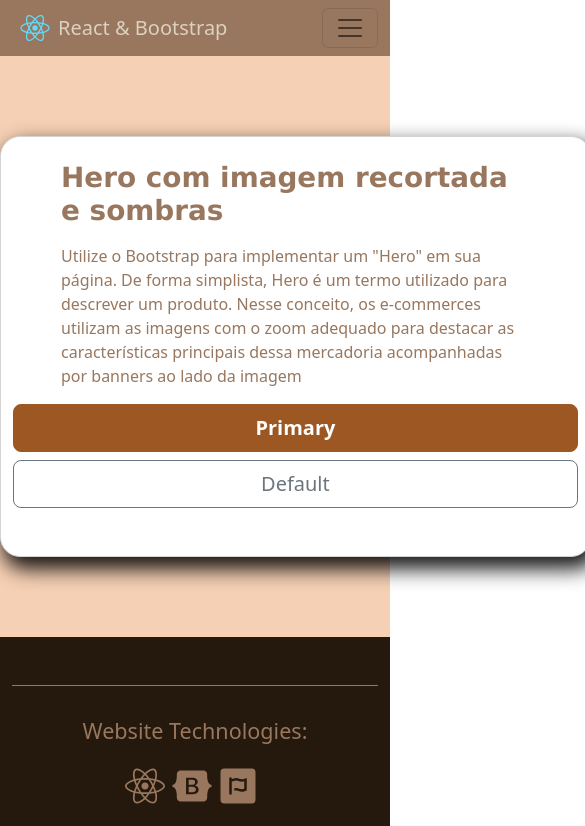
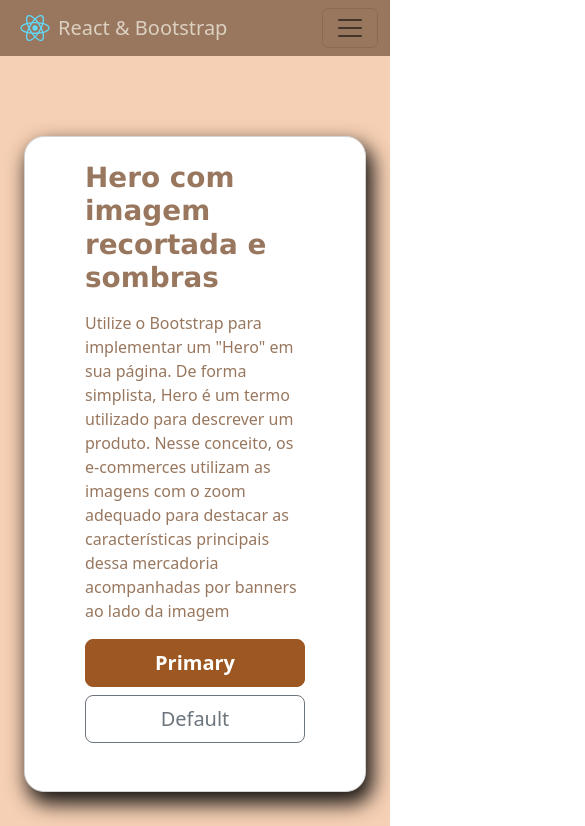
Before and after one commit to danircfilho/portfolio-react-bootstrap-template, a React (Create React App) app: page / in a window 390 px wide. Shown: the top 826 px of the page, 585 px wide, since content can reach past the window. Built offline with nearby package versions, Linux system fonts and the light colour scheme.

Commit message:
ajustes finais

```diff
--- a/src/components/pages/Home.jsx
+++ b/src/components/pages/Home.jsx
@@ -20,6 +20,7 @@ export default function Home() {
 
   return (
     <motion.div
+      className={styles.wrapperOut}
       initial='hidden'
       exit='exit'
       /* animate='show' */
@@ -40,7 +41,7 @@ export default function Home() {
               >
                 Utilize o Bootstrap para implementar um "Hero" em sua página. De forma simplista, Hero é um termo utilizado para descrever um produto. Nesse conceito, os e-commerces utilizam as imagens com o zoom adequado para destacar as características principais dessa mercadoria acompanhadas por banners ao lado da imagem
               </motion.p>
-              <div className="d-grid gap-2 d-md-flex justify-content-md-start mb-4 mb-lg-3">
+              <div className="px-5 d-grid gap-2 d-md-flex justify-content-md-start mb-4 mb-lg-3">
                 <button type="button" className="btn btn-primary btn-lg px-4 me-md-2 fw-bold">Primary</button>
                 <button type="button" className="btn btn-outline-secondary btn-lg px-4">Default</button>
               </div>
--- a/src/components/pages/Home.module.css
+++ b/src/components/pages/Home.module.css
@@ -13,20 +13,8 @@
   color: #343434;
 }
 
-@media (max-width: 600px) {
-  .wrapper {
-    width: 80vh !important;
+@media (max-width: 580px) {
+  .wrapperOut {
+    margin: 3rem 1.5rem 3rem 1.5rem !important;
   }
 }
-
-@media (max-width: 500px) {
-  .wrapper {
-    width: 70vh !important;
-  }
-}
-
-@media (max-width: 380px) {
-  .wrapper {
-    width: 60vh !important;
-  }
-}
```
